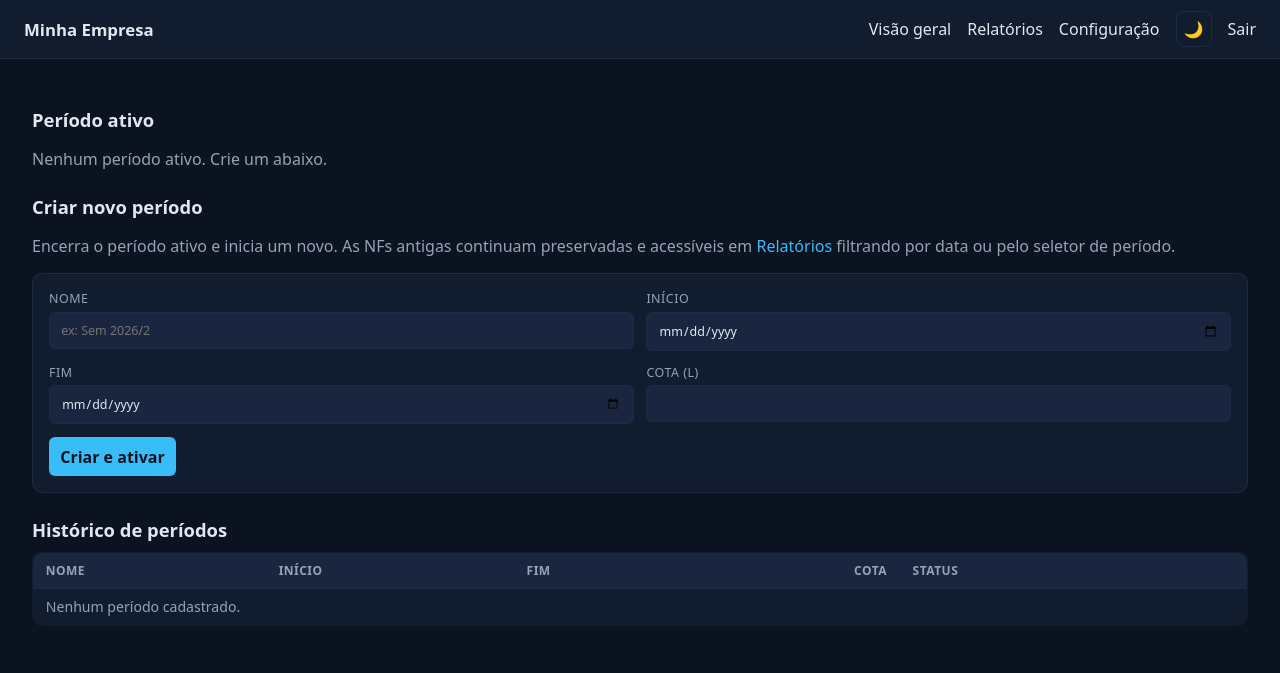
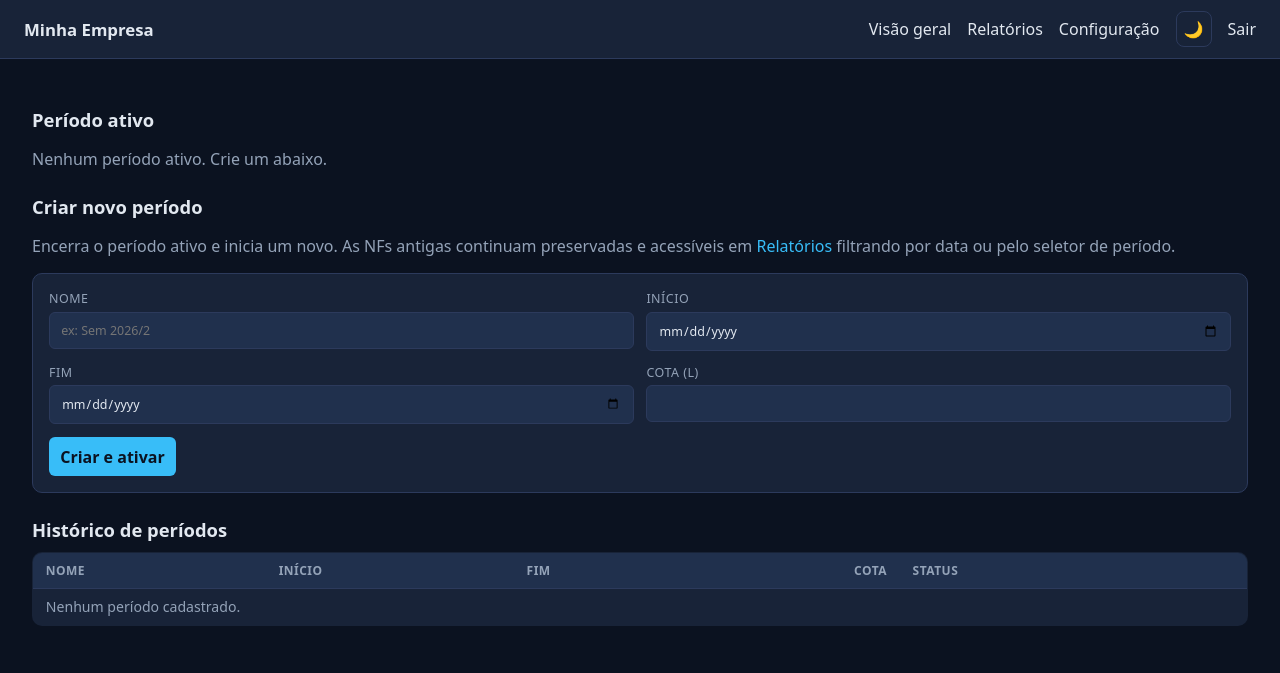
Before and after one commit to caicrangel/claude_code, a FastAPI app: page /configuracao in a window 1280 px wide. Shown: the top 673 px of the page. Run offline with FastAPI, Linux system fonts and the light colour scheme; the visitor is signed in with stand-in values (Sample User, id 1); parts of the project's set-up code (start-up, migrations or seed data) failed here and were passed over.

Commit message:
Melhorar contraste do tema escuro + ajustar texto do período
- Tema escuro tinha contraste muito baixo entre --bg e --panel (#0b1220
  vs #111c2f), tornando os cards invisíveis. Ajustado --panel para
  #182338 e --border para #2c3a5c, mantendo a paleta navy mas com
  separação clara.
- Adicionado fallback :root sem [data-theme] para garantir que as
  variáveis CSS estejam definidas mesmo se o JS de tema não rodar.
- Bumpada versão do CSS (?v=5) para forçar refresh em browsers com
  cache antigo.
- Dashboard: 'período Período inicial:' → 'Período de apuração:' em
  negrito, com nome do período entre parênteses (se houver).

https://claude.ai/code/session_01TSec1VgyrVLXC7qRyfSXm8

```diff
--- a/app/static/app.css
+++ b/app/static/app.css
@@ -1,9 +1,12 @@
 /* === Tema === */
-:root[data-theme="dark"] {
+/* Fallback: aplica o tema escuro mesmo se data-theme não for definido
+   (ex.: JS bloqueado, localStorage corrompido). Garante que panels
+   nunca fiquem sem variáveis CSS. */
+:root {
   --bg: #0b1220;
-  --panel: #111c2f;
-  --panel-soft: #1a2640;
-  --border: #1f2a44;
+  --panel: #182338;
+  --panel-soft: #20304d;
+  --border: #2c3a5c;
   --text: #e2e8f0;
   --muted: #94a3b8;
   --grid: rgba(148, 163, 184, 0.15);
@@ -12,7 +15,22 @@
   --ok: #22c55e;
   --warn: #f59e0b;
   --crit: #ef4444;
-  --shadow: 0 1px 3px rgba(0,0,0,0.4);
+  --shadow: 0 2px 6px rgba(0,0,0,0.55);
+}
+:root[data-theme="dark"] {
+  --bg: #0b1220;
+  --panel: #182338;
+  --panel-soft: #20304d;
+  --border: #2c3a5c;
+  --text: #e2e8f0;
+  --muted: #94a3b8;
+  --grid: rgba(148, 163, 184, 0.15);
+  --accent: #38bdf8;
+  --accent-fg: #0b1220;
+  --ok: #22c55e;
+  --warn: #f59e0b;
+  --crit: #ef4444;
+  --shadow: 0 2px 6px rgba(0,0,0,0.55);
 }
 :root[data-theme="light"] {
   --bg: #f1f5f9;
--- a/app/templates/base.html
+++ b/app/templates/base.html
@@ -4,7 +4,7 @@
   <meta charset="utf-8">
   <meta name="viewport" content="width=device-width, initial-scale=1">
   <title>{% block title %}Cota Diesel{% endblock %}</title>
-  <link rel="stylesheet" href="/static/app.css?v=3">
+  <link rel="stylesheet" href="/static/app.css?v=5">
   <script>
     // tema aplicado antes da pintura para evitar flash
     (function(){
--- a/app/templates/dashboard.html
+++ b/app/templates/dashboard.html
@@ -5,7 +5,8 @@
   <h1>{{ settings.EMPRESA_NOME }}</h1>
   <div class="meta">
     CNPJ {{ settings.cnpj_limpo }}
-    · período {% if periodo.nome %}<strong>{{ periodo.nome }}</strong>: {% endif %}{{ periodo.inicio|data_curta }} → {{ periodo.fim|data_curta }}
+    · <strong>Período de apuração:</strong> {{ periodo.inicio|data_curta }} → {{ periodo.fim|data_curta }}
+    {% if periodo.nome %}<span class="muted">({{ periodo.nome }})</span>{% endif %}
   </div>
   <p class="muted">
     Página atualizada em {{ now|data }} · auto-refresh a cada 60s
```
